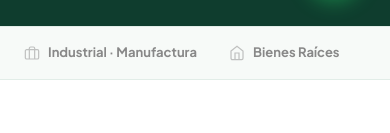
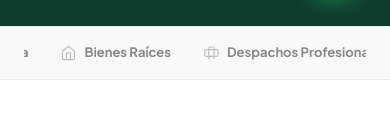
Before and after one commit to scalviamx/scalvia_landing, a Next.js app: page / in a window 390 px wide. Shown: the part 818-951 px from the top of the page. Built offline with nearby package versions, Linux system fonts and the light colour scheme.

Commit message:
fix(mobile): restore industries marquee animation in lite profile

```diff
--- a/src/components/ui/Marquee.tsx
+++ b/src/components/ui/Marquee.tsx
@@ -1,6 +1,7 @@
 'use client'
 
 import clsx from 'clsx'
+import { useReducedMotion } from 'framer-motion'
 import { useMotionProfile } from '@/lib/motion'
 
 interface MarqueeProps {
@@ -12,8 +13,9 @@ interface MarqueeProps {
 
 export function Marquee({ children, className, reverse, pauseOnHover }: MarqueeProps) {
   const isLite = useMotionProfile('auto') === 'lite'
+  const prefersReducedMotion = useReducedMotion()
 
-  if (isLite) {
+  if (prefersReducedMotion) {
     return (
       <div className={clsx('overflow-x-auto [--gap:2rem]', className)}>
         <div className="flex min-w-max gap-[--gap] pr-6">{children}</div>
@@ -21,9 +23,11 @@ export function Marquee({ children, className, reverse, pauseOnHover }: MarqueeP
     )
   }
 
+  const animationDuration = isLite ? '42s' : '30s'
+
   return (
     <div
-      className={clsx('group flex overflow-hidden [--duration:30s] [--gap:2rem]', className)}
+      className={clsx('group flex overflow-hidden [--gap:2rem]', className)}
     >
       <div
         className={clsx(
@@ -31,7 +35,7 @@ export function Marquee({ children, className, reverse, pauseOnHover }: MarqueeP
           reverse && '[animation-direction:reverse]',
           pauseOnHover && 'group-hover:[animation-play-state:paused]'
         )}
-        style={{ animationDuration: 'var(--duration)' }}
+        style={{ animationDuration }}
       >
         {children}
       </div>
@@ -42,7 +46,7 @@ export function Marquee({ children, className, reverse, pauseOnHover }: MarqueeP
           pauseOnHover && 'group-hover:[animation-play-state:paused]'
         )}
         aria-hidden="true"
-        style={{ animationDuration: 'var(--duration)' }}
+        style={{ animationDuration }}
       >
         {children}
       </div>
```
